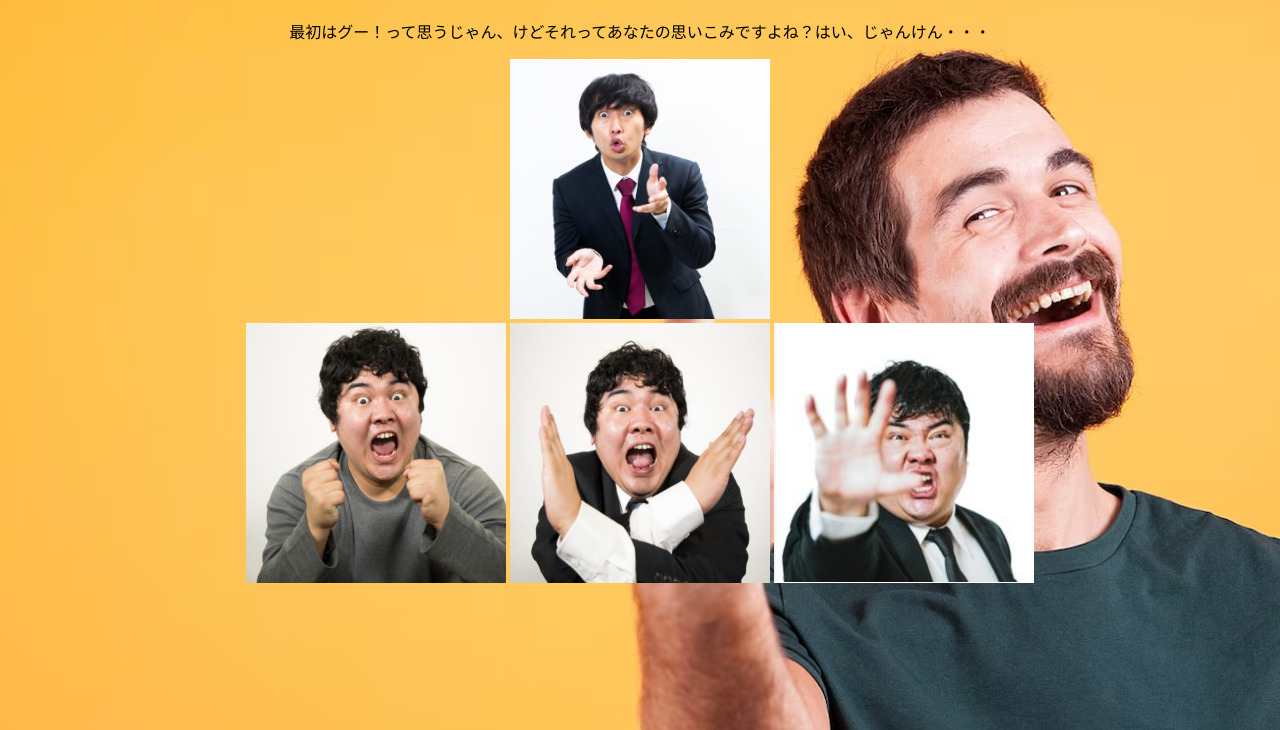
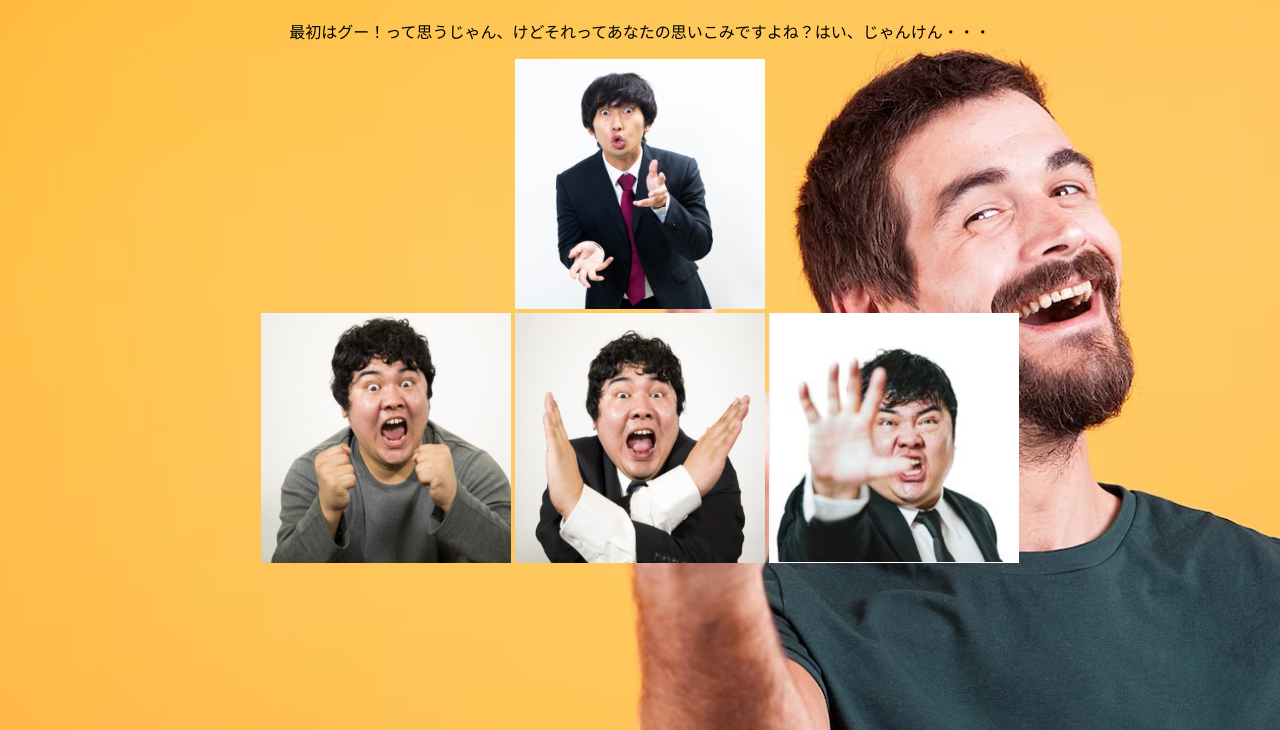
Before and after one commit to Yuan544/Index, a plain HTML site: page Index.html in a window 1280 px wide. Shown: the part 70-800 px from the top of the page. Drawn offline with Linux system fonts and the light colour scheme; files whose address does not match are found by name.

Commit message:
Update style.css

```diff
--- a/style.css
+++ b/style.css
@@ -1,11 +1,11 @@
 body{
   text-align: center;
-  background-image: url(/Users/fujiikousei/Downloads/monopasuJS/img/中指おじさん.png);
+  background-image: url('img/中指おじさん.png');
 }
 
 img{
-    width: 260px;
-    height: 260px;
+    width: 250px;
+    height: 250px;
 }
 
 .hide{
```
